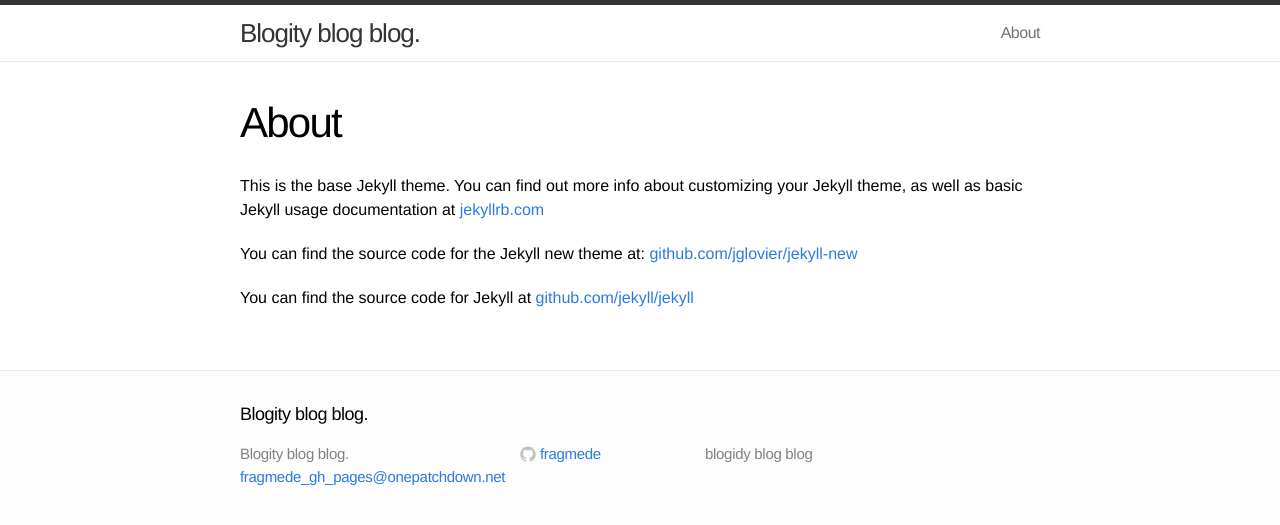
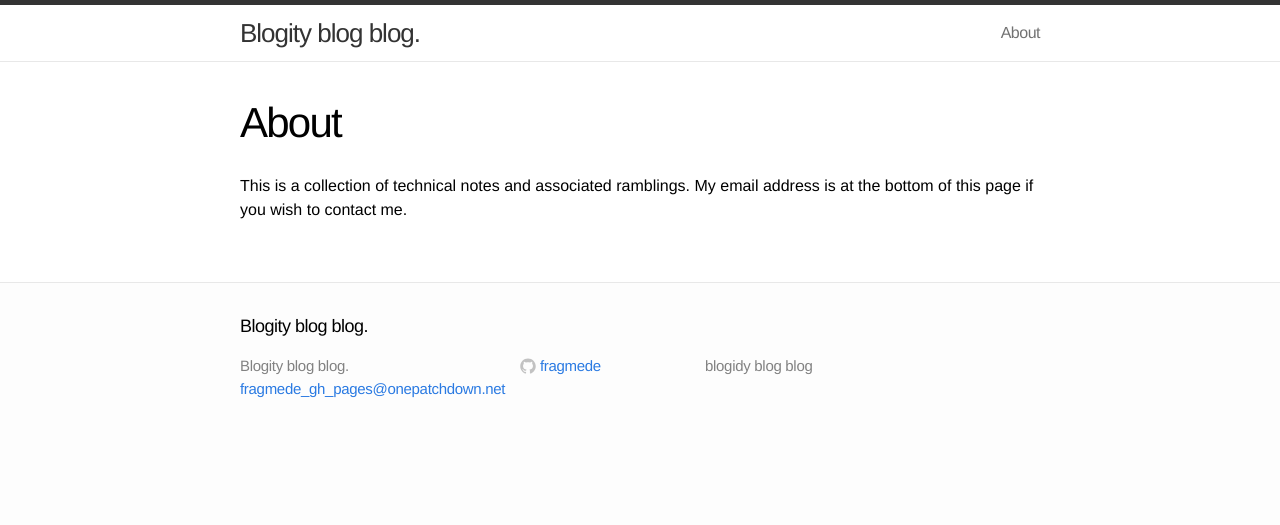
Before and after one commit to fragmede/fragmede.github.io, a Jekyll site: the page built from about.md, in a window 1280 px wide. Shown: the top 525 px of the page. Built offline with Jekyll 4.4.1, drawn with Linux system fonts in a browser that asks for light colours.

Commit message:
about: Replace default text.

```diff
--- a/about.md
+++ b/about.md
@@ -4,8 +4,4 @@ title: About
 permalink: /about/
 ---
 
-This is the base Jekyll theme. You can find out more info about customizing your Jekyll theme, as well as basic Jekyll usage documentation at [jekyllrb.com](http://jekyllrb.com/)
-
-You can find the source code for the Jekyll new theme at: [github.com/jglovier/jekyll-new](https://github.com/jglovier/jekyll-new)
-
-You can find the source code for Jekyll at [github.com/jekyll/jekyll](https://github.com/jekyll/jekyll)
+This is a collection of technical notes and associated ramblings. My email address is at the bottom of this page if you wish to contact me.
```
